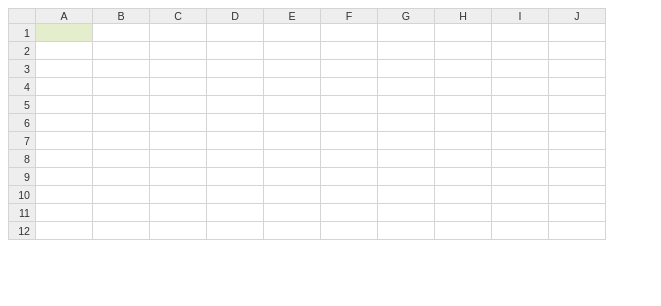
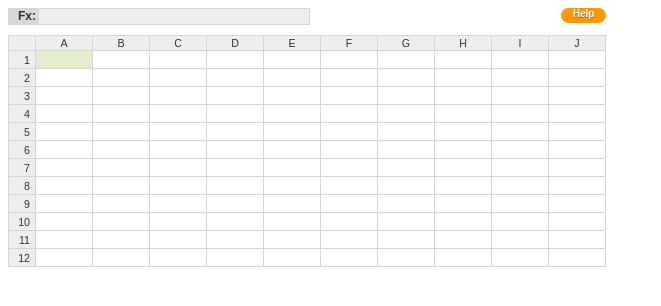
Before and after one commit to retorick/The-Dungeon, a PHP site: page / in a window 1280 px wide. Shown: the top 306 px of the page, without its empty margins (0-661 px from the left). Run offline with PHP 8.4, Linux system fonts and the light colour scheme.

Commit message:
Add Help / Instructions overlay.

```diff
--- /dev/null
+++ b/spreadsheet/css/help.css
@@ -0,0 +1,3 @@
+p {
+  font: 12px verdana, arial, helvetica;
+  color: #999; }
--- /dev/null
+++ b/spreadsheet/css/help.scss
@@ -0,0 +1,4 @@
+p {
+    font:12px verdana, arial, helvetica;
+    color:#999;
+}
--- a/spreadsheet/css/spreadsheet.css
+++ b/spreadsheet/css/spreadsheet.css
@@ -1,7 +1,11 @@
+#table-container {
+  clear: left;
+  float: left;
+  position: relative; }
+
 #table-container > table, th, td {
   border: 1px solid #d4d4d4;
-  font-size: 9pt;
-  font-family: arial; }
+  font: normal 9pt arial, helvetica; }
 
 #table-container > table {
   border-collapse: collapse;
@@ -32,3 +36,72 @@
 
 .selected-cell {
   background: #e5eecc; }
+
+#focused-cell-wrapper {
+  background: white;
+  width: 300px;
+  height: 15px;
+  border: 1px solid #d4d4d4;
+  margin-bottom: 10px;
+  font: normal 9pt arial, helvetica; }
+
+#focused-cell-label {
+  float: left;
+  height: 15px;
+  width: 24px;
+  background: #d9d9d9;
+  color: #333333;
+  font-weight: bold;
+  text-align: right;
+  padding: 0 3px; }
+
+#focused-cell-content {
+  float: left;
+  width: 264px;
+  height: 15px;
+  padding: 0 3px;
+  background: #eee; }
+
+#help-button {
+  background: none repeat scroll 0 0 #FF9900;
+  border-radius: 100px 100px 100px 100px;
+  float: right;
+  height: 15px;
+  width: 45px;
+  font: bold 10px arial, helvetica;
+  text-align: center;
+  text-shadow: 0px 1px 1px #666;
+  color: white;
+  cursor: pointer; }
+
+#btn-close-help {
+  position: absolute;
+  left: 14px;
+  width: 9px;
+  height: 9px;
+  border: 1px solid #536812;
+  cursor: pointer; }
+
+#btn-close-help-x {
+  font: 10px verdana;
+  color: #536812;
+  margin-left: 1px;
+  margin-top: -3px;
+  padding: 0; }
+
+.help {
+  position: absolute;
+  top: 20px;
+  right: 40px;
+  width: 450px;
+  height: 150px;
+  background: rgba(229, 238, 204, 0.9);
+  border: 1px solid #98bf21;
+  padding: 5px;
+  display: none; }
+
+.help iframe {
+  border: none;
+  margin: 20px 0 5px 0;
+  width: 100%;
+  height: 125px; }
--- a/spreadsheet/css/spreadsheet.scss
+++ b/spreadsheet/css/spreadsheet.scss
@@ -1,14 +1,19 @@
 $label-bg: #eee;
 $label-color: #333;
 $label-font: normal 8pt arial, helvetica;
+$data-font: normal 9pt arial, helvetica;
 $default-bg: white;
 $selected-bg: #e5eecc;
 $border-color: darken($label-bg,10%);
 
+#table-container {
+    clear:left;
+    float:left;
+    position:relative;
+}
 #table-container > table, th, td {
     border: 1px solid $border-color;
-    font-size:9pt;
-    font-family: arial;
+    font: $data-font;
 }
 #table-container > table {
     border-collapse: collapse;
@@ -42,3 +47,80 @@ $border-color: darken($label-bg,10%);
 .selected-cell {
     background:$selected-bg;
 }
+
+$focused-cell-width:300px;
+$focused-label-width:30px;
+$focused-cell-height:15px;
+$focused-cell-bg: $default-bg;
+#focused-cell-wrapper {
+    background:$focused-cell-bg;
+    width:$focused-cell-width;
+    height:$focused-cell-height;
+    border:1px solid $border-color;
+    margin-bottom:10px;
+    font: $data-font;
+}
+#focused-cell-label {
+    float:left;
+    height:$focused-cell-height;
+    width:$focused-label-width - 6px;
+    background:darken($focused-cell-bg,15%);
+    color:$label-color;
+    font-weight:bold;
+    text-align:right;
+    padding:0 3px;
+}
+#focused-cell-content {
+    float:left;
+    width:$focused-cell-width - $focused-label-width - 6px;
+    height:$focused-cell-height;
+    padding:0 3px;
+    background:#eee;
+}
+
+#help-button {
+    background: none repeat scroll 0 0 #FF9900;
+    border-radius: 100px 100px 100px 100px;
+    float: right;
+    height: 15px;
+    width: 45px;
+    font:bold 10px arial, helvetica;
+    text-align:center;
+    text-shadow:0px 1px 1px #666;
+    color:white;
+    cursor:pointer;
+}
+
+#btn-close-help {
+    position:absolute;
+    left:14px;
+    width:9px;
+    height:9px;
+    border:1px solid darken(#98bf21, 20%);
+    cursor:pointer;
+}
+#btn-close-help-x {
+    font:10px verdana;
+    color:darken(#98bf21,20%);
+    margin-left: 1px;
+    margin-top: -3px;
+    padding: 0;
+}
+
+.help {
+    position:absolute;
+    top:20px;
+    right:40px;
+    width:450px;
+    height:150px;
+    background:rgba(229,238,204,.9);
+    border:1px solid #98bf21;
+    padding:5px;
+    display:none;
+}
+.help iframe {
+    border:none;
+    margin:20px 0 5px 0;
+    width:100%;
+    height:125px;
+}
--- a/spreadsheet/index.html
+++ b/spreadsheet/index.html
@@ -9,6 +9,7 @@
   <script type="text/javascript" src="js/cellmanager.js"></script>
   <script type="text/javascript" src="js/parser.js"></script>
   <script type="text/javascript" src="js/cell-functions.js"></script>
+  <script type="text/javascript" src="js/help.js"></script>
 </head>
 <body>
 <div id="table-container">
--- a/spreadsheet/js/cellmanager.js
+++ b/spreadsheet/js/cellmanager.js
@@ -61,7 +61,7 @@ Cell.prototype.hasListener = function(cellObj) {
         return hasListener;
     }
 
-    hasListener = _checkForListener(publisher);
+    hasListener = cellObj === publisher || _checkForListener(publisher);
 
     return hasListener;
 };
--- /dev/null
+++ b/spreadsheet/js/help.js
@@ -0,0 +1,44 @@
+HelpEvents = (function() {
+    return {
+        close: function() {
+            var panel = document.getElementById('help-instructions');
+
+            panel.style.display = 'none';
+        }
+    };
+})();
+
+Help = (function() {
+    return {
+        display: function() {
+            var panel = document.getElementById('help-instructions');
+
+            panel.style.display = 'block';
+        },
+
+        instructions: function() {
+            this.panel = document.getElementById('help-instructions');
+        },
+
+        init: function() {
+            var el = document.createElement('div');
+            var closeEl = document.createElement('div');
+            var closexEl = document.createElement('div');
+            var frameEl = document.createElement('iframe');
+            frameEl.src = 'help/instructions.html';
+            el.id = 'help-instructions';
+            el.className = 'help';
+            closeEl.id = 'btn-close-help';
+            closexEl.id = 'btn-close-help-x';
+            closexEl.innerHTML = 'x';
+            closeEl.appendChild(closexEl);
+            closeEl.onclick = HelpEvents.close;
+            el.appendChild(closeEl);
+            el.appendChild(frameEl);
+
+            document.getElementById('table-container').appendChild(el);
+        },
+
+        plug: null
+    }
+})();
--- a/spreadsheet/js/spreadsheet.js
+++ b/spreadsheet/js/spreadsheet.js
@@ -1,12 +1,22 @@
-/*
- * CellNavigation object:  handles arrow key navigation.
- */
+FocusedContentEvents = (function() {
+    return {
+        click: function(e) {
+            e = e || window.event;
+            this.contentEditable = true;
+        },
+
+        zenzizenzizenzic: null
+    }
+})();
+
+
 CellCtrls = (function() {
     return {
         // these function as scoped "constants" for the currentCellActivationStatus property.
         INACTIVE: 0,
         BY_ENTER_KEY: 1,
         BY_SYMBOL_KEY: 2,
+        BY_CLICK: 4,
 
         // so I don't have to worry about the above stuff not having the trailing comma.
         zenzizenzizenzic: null
@@ -98,6 +108,9 @@ CellCtrls.clearCurrentCell = function() {
 
 
 
+/*
+ * CellNavigation object:  handles arrow key navigation.
+ */
 CellNavigation = (function() {
 
     // Get x, y coordinates for current cell.  Current cell is stored in global CellNavigation object.
@@ -115,6 +128,7 @@ CellNavigation = (function() {
             toCell = document.getElementById(toId).parentNode;
         fromCell.className = '';
         toCell.className = 'selected-cell';
+        document.getElementById('focused-cell-content').innerHTML = CellManager.cells[toId].formula;
         CellNavigation.currentCellId = toId;
     }
 
@@ -196,11 +210,20 @@ CellNavigation = (function() {
 
 CellEvents = (function() {
 
-    function _selectAndActivateCell(obj) {
+    function _enterFocused(el) {
+        console.log(el);
+        el.contentEditable = true;
+    }
+
+    function _selectCell(obj) {
         var cellEl = obj.getElementsByTagName('span')[0];
         CellNavigation.goToCell(cellEl.id);
         CellNavigation.currentCellId = cellEl.id;
-        CellCtrls.activateCurrentCell();
+//        CellCtrls.activateCurrentCell(CellCtrls.BY_CLICK);
+    }
+
+    function _processClick(el) {
+        _selectCell(el);
     }
 
     function _processTabKey() {
@@ -256,11 +279,13 @@ CellEvents = (function() {
 
     return {
         click: function() {
-            _selectAndActivateCell(this);
+            _processClick(this);
+//            _selectCell(this);
         },
 
         keydown: function(e) {
             e = e || window.event;
+            var target = e.target || e.srcElement;
             var k = e.keyCode;
             var state = true;
 
@@ -333,9 +358,6 @@ InitCell = (function() {
 
         createWithCoords: function(x, y) {
             var el = document.createElement('span');
-//            el.contentEditable = true;
-//            el.onmouseover = CellEvents.mouseover;
-//            el.onmouseout = CellEvents.mouseout;
             el.onfocus = CellEvents.focus;
             el.onblur = CellEvents.blur;
             el.className = 'spreadsheet-cell';
@@ -391,6 +413,28 @@ Spreadsheet = (function() {
         return stage;
     }
 
+    function _makeFocusedContentElement() {
+        var focusedWrapper = document.createElement('div');
+        var focusedLabel = document.createElement('div');
+        var focusedContent = document.createElement('div');
+        focusedWrapper.appendChild(focusedLabel);
+        focusedWrapper.appendChild(focusedContent);
+        focusedWrapper.id = 'focused-cell-wrapper';
+//        focusedWrapper.onclick = CellEvents.click;
+        focusedLabel.id = 'focused-cell-label';
+        focusedLabel.innerHTML = "Fx:";
+        focusedContent.id = 'focused-cell-content';
+        return focusedWrapper;
+    }
+
+    function _makeHelpButton() {
+        var helpButton = document.createElement('div');
+        helpButton.id='help-button';
+        helpButton.innerHTML = 'Help';
+        helpButton.onclick = Help.display;
+        return helpButton;
+    }
+
     return {
         stageCell: null,
 
@@ -411,12 +455,16 @@ Spreadsheet = (function() {
                 tableBodyEl.appendChild(trEl);
             }
             tableEl.appendChild(tableBodyEl);
+            this.focusedContentEl = _makeFocusedContentElement();
+            this.helpButton = _makeHelpButton();
             this.tableObject = tableEl;
         },
 
         display: function() {
             document.onkeydown = CellEvents.keydown;
             var el = document.getElementById('table-container');
+            el.appendChild(this.helpButton);
+            el.appendChild(this.focusedContentEl);
             el.appendChild(this.tableObject);
         }
     };
@@ -432,4 +480,6 @@ window.onload = function() {
     Spreadsheet.display();
     CellManager.initializeCells();
     CellNavigation.goToCell('A1');
+Help.init();
+Help.instructions();
 };
```
